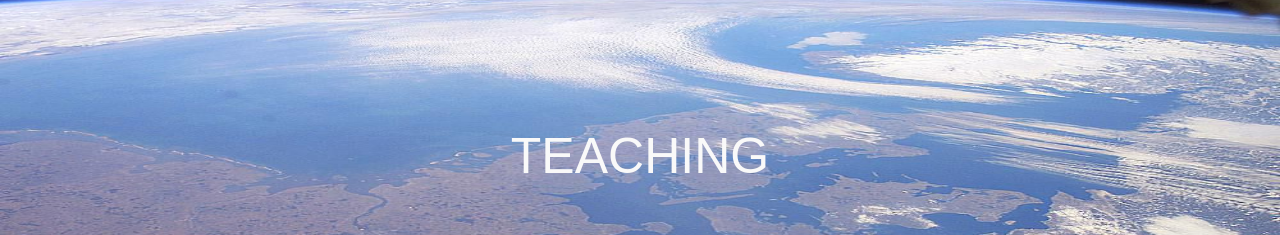
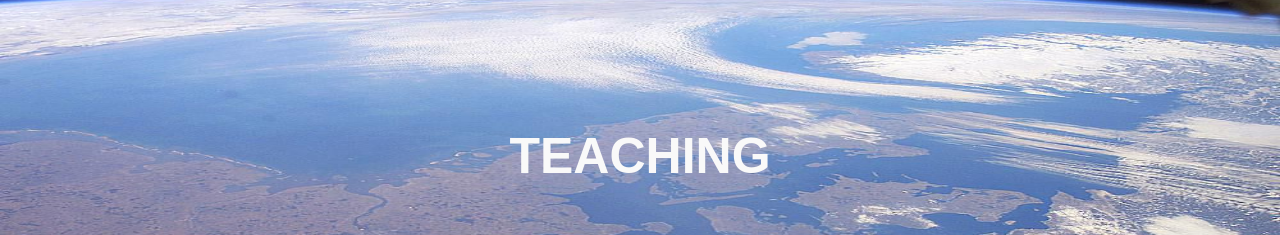
Before and after one commit to mathinez94/DemoApp, a React (Create React App) app: page /Teaching in a window 1280 px wide. Shown: the part 124-359 px from the top of the page. Built offline with nearby package versions, Linux system fonts and the light colour scheme.

Commit message:
changed headers font weight

```diff
--- a/src/pages/background/Background.css
+++ b/src/pages/background/Background.css
@@ -13,6 +13,7 @@
 .header span{
     position: absolute;
     color: #f9f9f9;
+    font-weight: 800;
 }
 
 /* MEDIA PAGE */
--- a/src/pages/news/News.css
+++ b/src/pages/news/News.css
@@ -28,7 +28,8 @@
 }
 .header span{
     position: absolute;
-    color: #f9f9f9;
+    color: #0005;
+    font-weight: 800;
 }
 /* hEADER CONTENT */
 
--- a/src/pages/opportunities/Opportunities.css
+++ b/src/pages/opportunities/Opportunities.css
@@ -23,5 +23,6 @@
 .header span{
     position: absolute;
     color: #f9f9f9;
+    font-weight: 800;
 }
 /* hEADER CONTENT */
--- a/src/pages/publications/Publications.css
+++ b/src/pages/publications/Publications.css
@@ -20,7 +20,7 @@
 .header span{
     position: absolute;
     color: #f9f9f9;
-
+    font-weight: 800;
 }
 /* hEADER CONTENT */
 .publication-content{
--- a/src/pages/research/Research.css
+++ b/src/pages/research/Research.css
@@ -19,7 +19,8 @@
 }
 .header span{
     position: absolute;
-    color: #f9f9f9;
+    color: #0005;
+    font-weight: 800;
 }
 /* hEADER CONTENT */
 
--- a/src/pages/research/Research.jsx
+++ b/src/pages/research/Research.jsx
@@ -11,7 +11,7 @@ const Research = () => {
     <div className="research">
        <div className="header">
       <img src={cloudearthview} alt="grassy city view" />
-        <span className='image_text' >Research
+        <span className='image_text' >RESEARCH
         </span>
     </div>
 
--- a/src/teaching/Teaching.css
+++ b/src/teaching/Teaching.css
@@ -30,6 +30,7 @@
 .header span{
     position: absolute;
     color: #f9f9f9;
+    font-weight: 800;
 }
 /* hEADER CONTENT */
 
```
